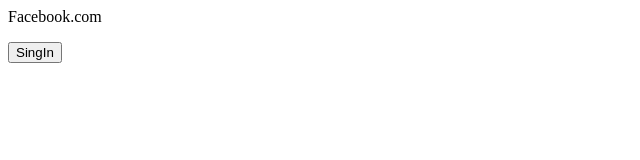
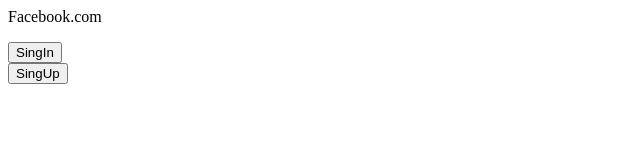
Before and after one commit to adityasharma005/facebook, a plain HTML site: page index.html in a window 1280 px wide. Shown: the whole page, without its empty margins (0-640 px from the left). Drawn offline with Linux system fonts and the light colour scheme.

Commit message:
added singup

```diff
--- a/index.html
+++ b/index.html
@@ -7,5 +7,7 @@
 	<body>
 		<p>Facebook.com</p>
 		<button>SingIn</button>
+		</br>
+		<button>SingUp</button>
 	</body>
 </html>
```
